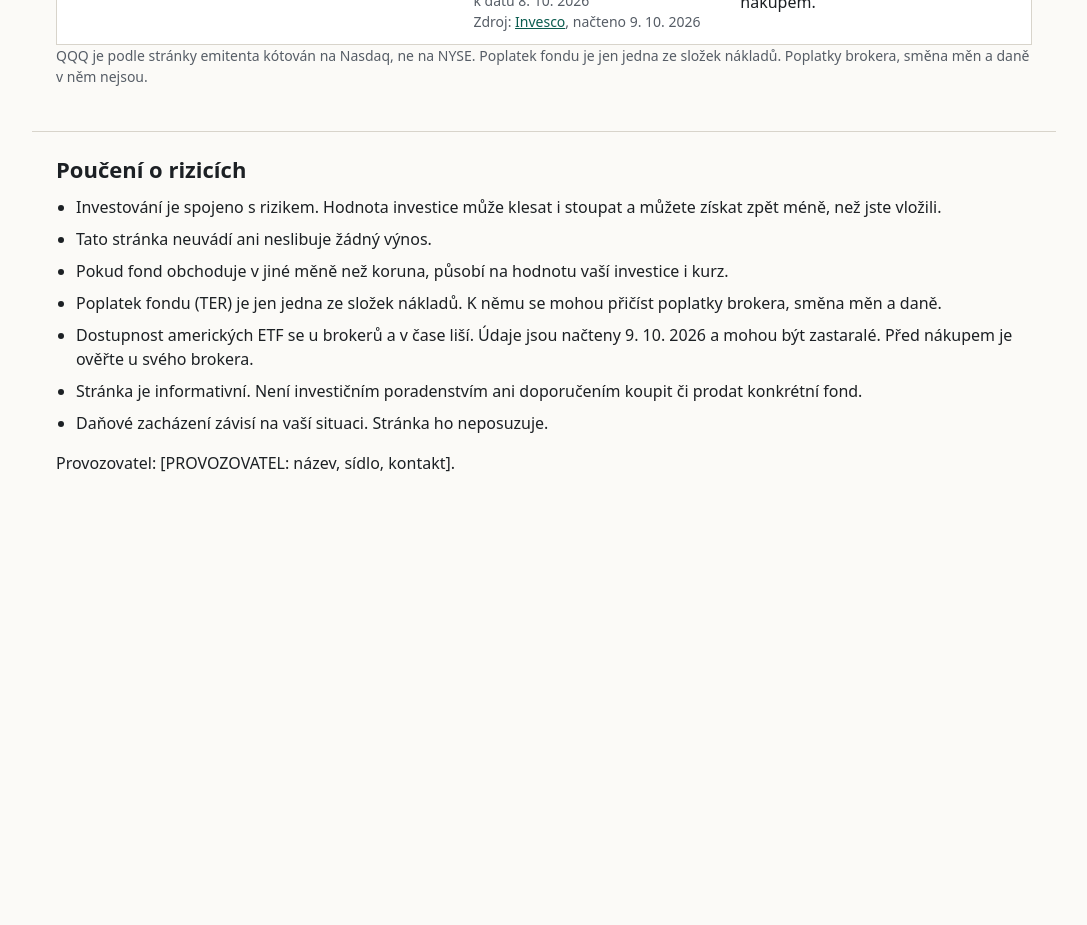
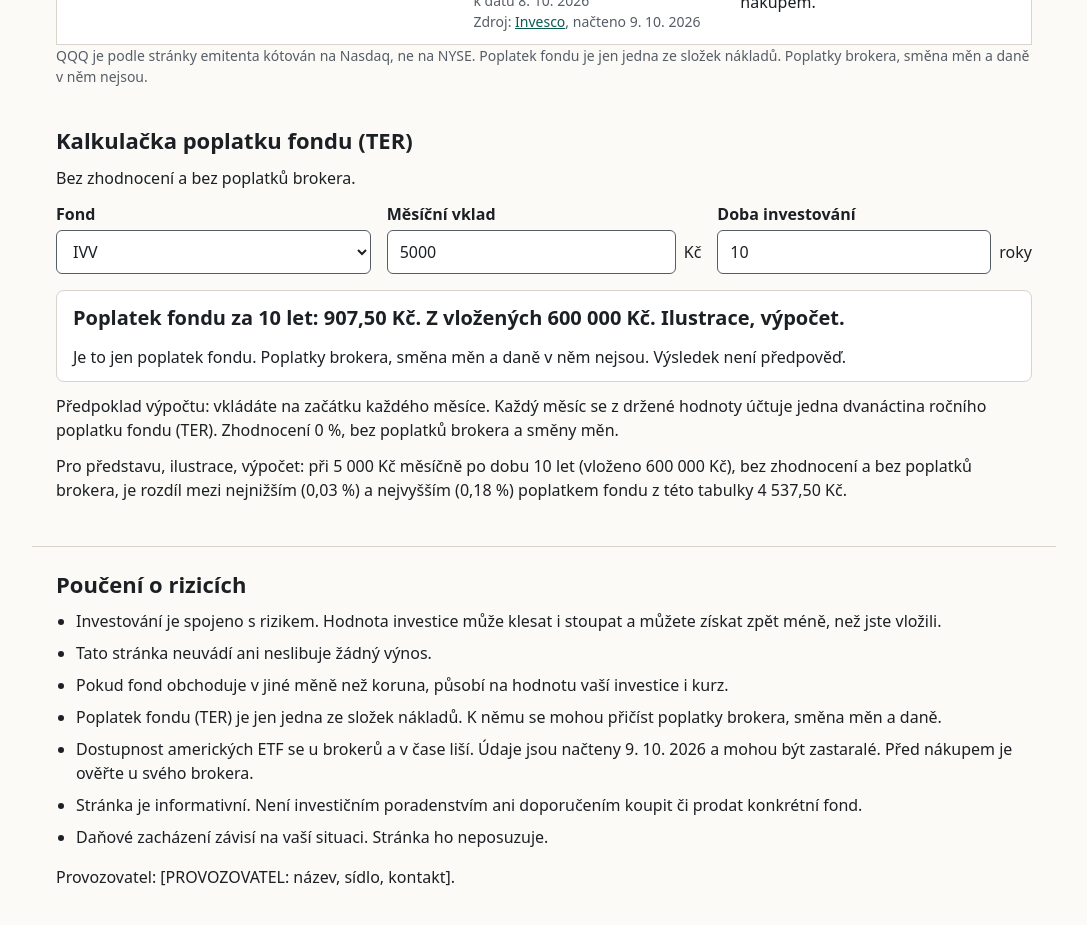
Before and after one commit to LazyTanakaS/etf-landing-cz, a React (Vite) app: page / in a window 1280 px wide. Shown: the part 960-1885 px from the top of the page, without its empty margins (96-1183 px from the left). Before the commit the page ends 1495 px from the top, so only its background shows below. Built offline with nearby package versions, Linux system fonts and the light colour scheme.

Commit message:
feat: add calculator component and link it from the hero

```diff
--- a/src/App.tsx
+++ b/src/App.tsx
@@ -1,14 +1,19 @@
+import { Calculator } from './components/Calculator'
 import { EtfTable } from './components/EtfTable'
 import { Footer } from './components/Footer'
 import { Hero } from './components/Hero'
 import { etfs, sortByTer } from './data/etfs'
 
 function App() {
+  // One sorted list, so the table and the calculator offer the same order.
+  const sorted = sortByTer(etfs)
+
   return (
     <>
       <Hero variant="A" />
       <main>
-        <EtfTable items={sortByTer(etfs)} />
+        <EtfTable items={sorted} />
+        <Calculator items={sorted} />
       </main>
       <Footer />
     </>
--- /dev/null
+++ b/src/components/Calculator.tsx
@@ -0,0 +1,136 @@
+import { useState } from 'react'
+import {
+  illustration,
+  limits,
+  parseDeposit,
+  parseYears,
+  scenario,
+  yearsForm,
+} from '../calculator'
+import { calculatorContent } from '../content'
+import type { Etf } from '../data/etfs'
+import { formatCzk, formatNumber, formatTer } from '../format'
+
+interface CalculatorProps {
+  items: readonly Etf[]
+}
+
+export function Calculator({ items }: CalculatorProps) {
+  const text = calculatorContent
+  const [ticker, setTicker] = useState(items[0].ticker)
+  const [depositText, setDepositText] = useState('5000')
+  const [yearsText, setYearsText] = useState('10')
+  // An error shows after the field is left, and stays live from then on.
+  const [depositTouched, setDepositTouched] = useState(false)
+  const [yearsTouched, setYearsTouched] = useState(false)
+
+  const etf = items.find((item) => item.ticker === ticker) ?? items[0]
+  const deposit = parseDeposit(depositText)
+  const years = parseYears(yearsText)
+  const result =
+    deposit !== null && years !== null ? scenario(deposit, etf.ter, years) : null
+  const gap = illustration(items)
+
+  const showDepositError = depositTouched && deposit === null
+  const showYearsError = yearsTouched && years === null
+
+  return (
+    <section id="kalkulacka" aria-labelledby="kalkulacka-nadpis">
+      <h2 id="kalkulacka-nadpis">{text.heading}</h2>
+      <p>{text.subheading}</p>
+
+      <div className="calc-fields">
+        <div className="calc-field">
+          <label htmlFor="kalkulacka-fond">{text.fields.fund}</label>
+          <select
+            id="kalkulacka-fond"
+            value={ticker}
+            onChange={(event) => setTicker(event.target.value)}
+          >
+            {items.map((item) => (
+              <option key={item.ticker} value={item.ticker}>
+                {item.ticker}
+              </option>
+            ))}
+          </select>
+        </div>
+
+        <div className="calc-field">
+          <label htmlFor="kalkulacka-vklad">{text.fields.deposit}</label>
+          <div className="calc-input-row">
+            <input
+              id="kalkulacka-vklad"
+              type="text"
+              inputMode="numeric"
+              autoComplete="off"
+              value={depositText}
+              onChange={(event) => setDepositText(event.target.value)}
+              onBlur={() => setDepositTouched(true)}
+              aria-invalid={showDepositError}
+              aria-describedby={`kalkulacka-vklad-jednotka${showDepositError ? ' kalkulacka-vklad-chyba' : ''}`}
+            />
+            <span id="kalkulacka-vklad-jednotka">{text.units.deposit}</span>
+          </div>
+          {showDepositError && (
+            <p id="kalkulacka-vklad-chyba" className="calc-error">
+              {text.depositError(
+                formatNumber(limits.deposit.min),
+                formatNumber(limits.deposit.max),
+              )}
+            </p>
+          )}
+        </div>
+
+        <div className="calc-field">
+          <label htmlFor="kalkulacka-roky">{text.fields.years}</label>
+          <div className="calc-input-row">
+            <input
+              id="kalkulacka-roky"
+              type="text"
+              inputMode="numeric"
+              autoComplete="off"
+              value={yearsText}
+              onChange={(event) => setYearsText(event.target.value)}
+              onBlur={() => setYearsTouched(true)}
+              aria-invalid={showYearsError}
+              aria-describedby={`kalkulacka-roky-jednotka${showYearsError ? ' kalkulacka-roky-chyba' : ''}`}
+            />
+            <span id="kalkulacka-roky-jednotka">{text.units.years}</span>
+          </div>
+          {showYearsError && (
+            <p id="kalkulacka-roky-chyba" className="calc-error">
+              {text.yearsError(limits.years.min, limits.years.max)}
+            </p>
+          )}
+        </div>
+      </div>
+
+      <div aria-live="polite" aria-atomic="true">
+        {result !== null && years !== null && (
+          <div className="calc-result">
+            <p className="calc-result-line">
+              {text.result(
+                years,
+                text.yearsForms[yearsForm(years)],
+                formatCzk(result.fee, 2),
+                formatCzk(result.invested, 0),
+              )}
+            </p>
+            <p>{text.belowResult}</p>
+          </div>
+        )}
+      </div>
+      <p>{text.assumption}</p>
+      <p>
+        {text.illustration(
+          formatCzk(gap.deposit, 0),
+          gap.years,
+          formatCzk(gap.invested, 0),
+          formatTer(gap.minTer),
+          formatTer(gap.maxTer),
+          formatCzk(gap.gap, 2),
+        )}
+      </p>
+    </section>
+  )
+}
--- a/src/components/Hero.tsx
+++ b/src/components/Hero.tsx
@@ -11,8 +11,7 @@ export function Hero({ variant }: HeroProps) {
     <header className="hero">
       <h1>{content.heading}</h1>
       <p className="hero-lead">{content.subheading}</p>
-      {/* TODO: #kalkulacka (the calculator does not exist yet) */}
-      <a className="button" href="#tabulka">
+      <a className="button" href="#kalkulacka">
         {content.cta}
       </a>
       <p className="small">
--- a/src/content.ts
+++ b/src/content.ts
@@ -36,6 +36,48 @@ export const tableContent = {
     'QQQ je podle stránky emitenta kótován na Nasdaq, ne na NYSE. Poplatek fondu je jen jedna ze složek nákladů. Poplatky brokera, směna měn a daně v něm nejsou.',
 } as const
 
+// docs/copy-cs.md, section 5 (calculator). Labels are the text only, the units
+// stand next to the fields. Error texts and year forms: see the same section.
+// not in the doc yet.
+export const calculatorContent = {
+  heading: 'Kalkulačka poplatku fondu (TER)',
+  subheading: 'Bez zhodnocení a bez poplatků brokera.',
+  fields: {
+    fund: 'Fond',
+    deposit: 'Měsíční vklad',
+    years: 'Doba investování',
+  },
+  units: {
+    deposit: 'Kč',
+    years: 'roky',
+  },
+  yearsForms: {
+    one: 'rok',
+    few: 'roky',
+    many: 'let',
+  },
+  depositError: (min: string, max: string) =>
+    `Zadejte měsíční vklad v celých korunách od ${min} do ${max}.`,
+  yearsError: (min: number, max: number) =>
+    `Zadejte dobu investování v celých letech od ${min} do ${max}.`,
+  result: (years: number, yearsForm: string, fee: string, invested: string) =>
+    `Poplatek fondu za ${years} ${yearsForm}: ${fee}. Z vložených ${invested}. Ilustrace, výpočet.`,
+  belowResult:
+    'Je to jen poplatek fondu. Poplatky brokera, směna měn a daně v něm nejsou. Výsledek není předpověď.',
+  assumption:
+    'Předpoklad výpočtu: vkládáte na začátku každého měsíce. Každý měsíc se z držené hodnoty účtuje jedna dvanáctina ročního poplatku fondu (TER). Zhodnocení 0 %, bez poplatků brokera a směny měn.',
+  // Every value is computed, the text has no fixed number.
+  illustration: (
+    deposit: string,
+    years: number,
+    invested: string,
+    minTer: string,
+    maxTer: string,
+    gap: string,
+  ) =>
+    `Pro představu, ilustrace, výpočet: při ${deposit} měsíčně po dobu ${years} let (vloženo ${invested}), bez zhodnocení a bez poplatků brokera, je rozdíl mezi nejnižším (${minTer}) a nejvyšším (${maxTer}) poplatkem fondu z této tabulky ${gap}.`,
+} as const
+
 // docs/copy-cs.md, section 8 (risk notice). The final wording is for
 // [PROVOZOVATEL] or a lawyer to approve.
 export const riskContent = {
--- a/src/format.ts
+++ b/src/format.ts
@@ -3,6 +3,24 @@ const terFormat = new Intl.NumberFormat('cs-CZ', {
   minimumFractionDigits: 2,
   maximumFractionDigits: 2,
 })
+
+const numberFormat = new Intl.NumberFormat('cs-CZ', {
+  maximumFractionDigits: 0,
+})
+
+// 1000000 -> "1 000 000" (no-break spaces)
+export function formatNumber(value: number): string {
+  return numberFormat.format(value)
+}
+
+// Rounds only here, when displaying. 907.5 with 2 digits -> "907,50 Kč".
+export function formatCzk(value: number, fractionDigits: number): string {
+  const formatted = new Intl.NumberFormat('cs-CZ', {
+    minimumFractionDigits: fractionDigits,
+    maximumFractionDigits: fractionDigits,
+  }).format(value)
+  return `${formatted}\u00A0Kč`
+}
 
 // 0.0003 -> "0,03 %"
 export function formatTer(ter: number): string {
--- a/src/index.css
+++ b/src/index.css
@@ -6,6 +6,7 @@
   --border: #d8d4cb;
   --accent: #0b5c4f;
   --accent-text: #ffffff;
+  --error: #a02a1c;
 
   --font: system-ui, -apple-system, 'Segoe UI', Roboto, sans-serif;
   --gutter: 1rem;
@@ -163,6 +164,71 @@ td::before {
   color: var(--muted);
 }
 
+/* Calculator: fields stacked on narrow screens, side by side from 40rem. */
+#kalkulacka {
+  margin-top: 2.5rem;
+}
+
+.calc-fields {
+  display: grid;
+  gap: 1rem;
+  margin-bottom: 1rem;
+}
+
+.calc-field label {
+  display: block;
+  font-weight: 600;
+  margin-bottom: 0.25rem;
+}
+
+.calc-input-row {
+  display: flex;
+  align-items: center;
+  gap: 0.5rem;
+}
+
+/* 16px font keeps iOS from zooming on focus. */
+.calc-field input,
+.calc-field select {
+  width: 100%;
+  min-width: 0;
+  min-height: 2.75rem;
+  padding: 0.5rem 0.75rem;
+  font: inherit;
+  color: var(--text);
+  background: var(--surface);
+  border: 1px solid var(--muted);
+  border-radius: 0.375rem;
+}
+
+.calc-field input[aria-invalid='true'] {
+  border-color: var(--error);
+  border-width: 2px;
+}
+
+.calc-error {
+  margin: 0.25rem 0 0;
+  color: var(--error);
+  font-weight: 600;
+}
+
+.calc-result {
+  background: var(--surface);
+  border: 1px solid var(--border);
+  border-radius: 0.5rem;
+  padding: 0.75rem 1rem;
+  margin-bottom: 0.75rem;
+}
+
+.calc-result-line {
+  font-size: 1.25rem;
+  font-weight: 700;
+}
+
+.calc-result p:last-child {
+  margin-bottom: 0;
+}
+
 footer {
   padding-block: 1.5rem 3rem;
   border-top: 1px solid var(--border);
@@ -188,6 +254,10 @@ footer li {
 
   .hero {
     padding-block: 3rem 2rem;
+  }
+
+  .calc-fields {
+    grid-template-columns: repeat(3, minmax(0, 1fr));
   }
 
   table {
```
